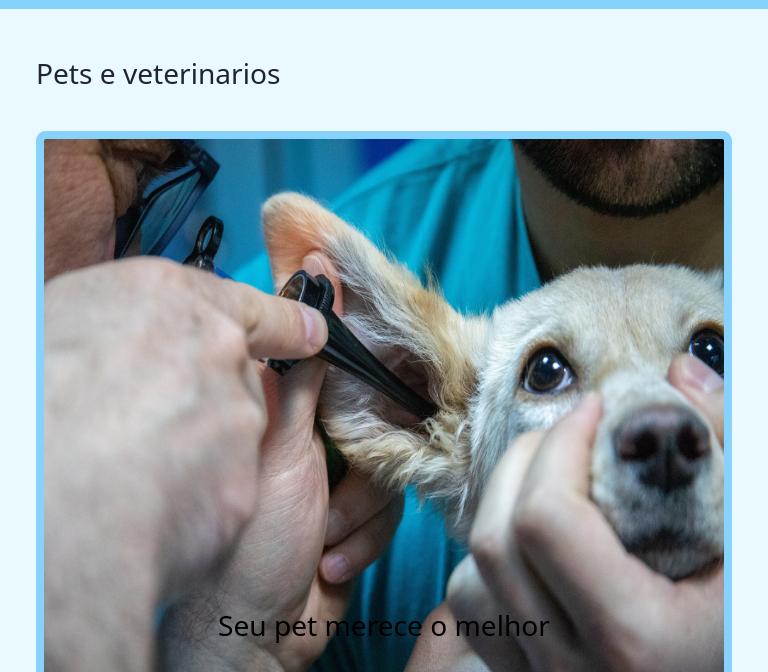
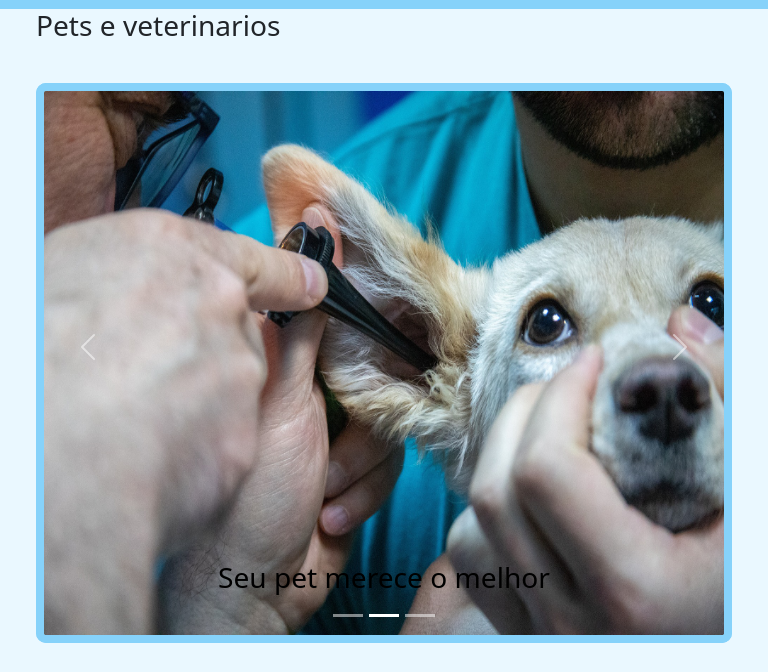
Before and after one commit to LucasAbreu09/modelo-loja, a plain HTML site: page index.html in a window 768 px wide. Shown: the part 55-727 px from the top of the page. Drawn offline with Linux system fonts and the light colour scheme.

Commit message:
correção layout responsivo, carrossel buttom

```diff
--- a/index.html
+++ b/index.html
@@ -53,6 +53,17 @@
                             <div class="carousel-caption">
                                 <h2>Seu pet merece o melhor</h2>
                             </div>
+                        </div>
+                        <button data-bs-target="#carousel-imgs" data-bs-slide="prev" class="carousel-control-prev" type="button">
+                            <span class="carousel-control-prev-icon"></span>
+                        </button>
+                        <button data-bs-target="#carousel-imgs" data-bs-slide="next" class="carousel-control-next" type="button">
+                            <span class="carousel-control-next-icon"></span>
+                        </button>
+                        <div class="carousel-indicators">
+                            <button type="button" data-bs-target="#carousel-imgs" class="active" data-bs-slide-to="0"></button>
+                            <button type="button" data-bs-target="#carousel-imgs" data-bs-slide-to="1"></button>
+                            <button type="button" data-bs-target="#carousel-imgs" data-bs-slide-to="2"></button>
                         </div>
                     </div>
                 </div>
--- a/style.css
+++ b/style.css
@@ -28,11 +28,6 @@ header h1::after{
     margin: 0 auto;
     position: absolute;
     border-radius: 10px;
-}
-
-section{
-    height: 100vh;
-    margin-top: 3rem;
 }
 
 #carousel-imgs img{
@@ -109,13 +104,7 @@ section{
 
 }
 
-
-
 @media screen and (min-width:640px) and (max-width: 1023px) {
-    section{
-        height: 60vh;
-        margin-top: 3rem;
-    }
 
     .text{
         margin: 2rem 0;
```
